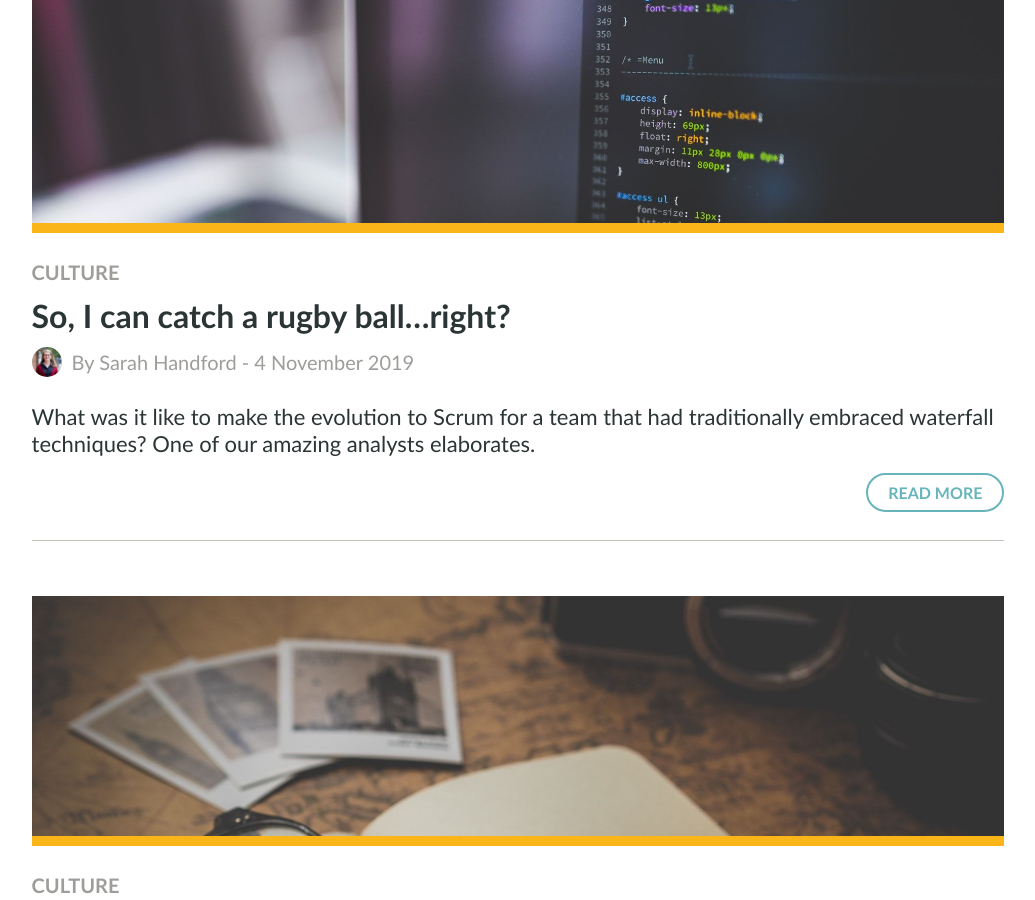
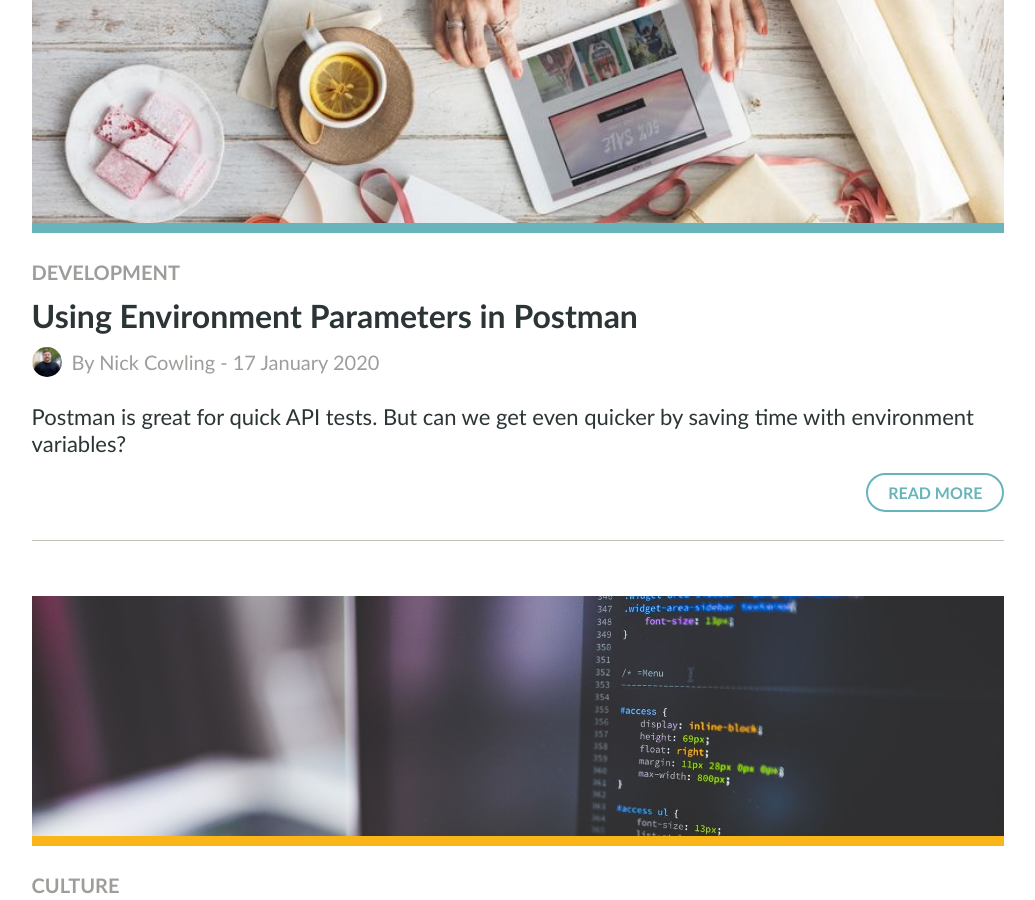
Before and after one commit to Paymentshield/tech-blog, a Jekyll site: the page built from index.html, in a window 1280 px wide and 900 px high, scrolled down 551 px. Shown: the whole window, without its empty margins (122-1157 px from the left). Built offline with Jekyll 4.4.1, drawn with Linux system fonts in a browser that asks for light colours; the list of posts is cut into pages by our own code; some of the changed lines change nothing that is shown.

Commit message:
Nick postman draft

```diff
--- a/_config.yml
+++ b/_config.yml
@@ -124,6 +124,10 @@
     name: Naim El Harrati
     avatar: "assets/img/avatars/dan.jpg"
     url: ""
+  nc:
+    name: Nick Cowling
+    avatar: "assets/img/avatars/dan.jpg"
+    url: ""
 
 # PORTFOLIO
 # collections:
--- /dev/null
+++ b/_posts/2020-01-17-using-environment-parameters-in-postman.md
@@ -0,0 +1,61 @@
+---
+layout: post
+title: Using Environment Parameters in Postman
+feature-img: "assets/img/pexels/desk-messy.jpeg"
+thumbnail: "assets/img/thumbnails/desk-messy.jpeg"
+image: "assets/img/thumbnails/desk-messy.jpg"
+tags: [Postman, API]
+author-id: nc
+category: Development
+excerpt: Postman is great for quick API tests. But can we get even quicker by saving time with environment variables?
+---
+
+Postman is great for quick API tests. But can we get even quicker by saving time with environment variables? I'm Nick, I'm a software development intern here at Paymentshield, on placement from Manchester Metropolitan, and I'm going to talk a little about how we can use this powerful feature!
+
+## What is Postman?
+
+Postman is an API (Application Programming Interface) development tool which helps to build, test and modify APIs. In Postman, you can  make various types of HTTP requests (GET, POST, PUT, DELETE, PATCH), save environments for later use, and convert the API to code for various languages (like JavaScript and Python).
+
+## What is an environment, and why use them?
+
+An environment is a set of variables that allows you to switch the context of your requests.  Environments are useful as they allow you to create robust requests that you can reuse; by storing values in variables, you can reference it throughout your collections, environments and requests – and if you need to update the value, you only have to change it in one place. This increases your ability to work efficiently and minimize the likelihood of error.
+
+## Setup
+
+To add environmental parameters to Postman, first we have to create an environment . To do this, click on the cog wheel located near the top right of the application (highlighted in yellow below)
+
+![Click the config button](/assets/img/postman/config.png)
+
+After you click the cog wheel, an overlay called "Manage Environments" should appear. Click on the Add button.
+
+![Click on Add](/assets/img/postman/add.png)
+
+Provide an environment name (like Development), and then enter the variable information you want in  this environment. Once you are finished entering all your variables, click Add.
+
+![Set the environment variables](/assets/img/postman/env-variables.png)
+
+After you have added the environment, close the "Manage Environments" overlay and then click on the dropdown near the top right. Change the environment to the one you just created.
+
+![Choose the environment you just made](/assets/img/postman/pick-environment.png)
+
+On a new request, navigate to the Headers tab. Enter your key, and for the value you want to surround the variable name with two curly braces, for example: {% raw %} `{{userid}}` {% endraw %}
+
+ > Tip: entering a curly brace into the value box will display to you the possible variables to use in the environment.
+
+![Use your variables](/assets/img/postman/use-variables.png)
+
+Do this for all of the `key:values` that you need in your header.
+
+Alternatively, you may want to use the Bulk-Edit feature. To add your `key:values` this way, click on "Bulk Edit".
+
+![Click bulk edit](/assets/img/postman/bulk-edit.png)
+
+
+You can enter your key value pairs in here by the syntax: `key:value`. When using variables as your value, you must wrap the variable with two curly braces, like {% raw %} `{{userid}}` {% endraw %}.
+
+![Bulk editing headers](/assets/img/postman/bulk-editing.png)
+
+Enter the API URL and then send your request.
+
+
+## Wrap up
```
Also changed, not shown: assets/img/postman/add.png (added), assets/img/postman/bulk-edit.png (added), assets/img/postman/bulk-editing.png (added), assets/img/postman/config.png (added), assets/img/postman/env-variables.png (added), assets/img/postman/finish.png (added), assets/img/postman/pick-environment.png (added), assets/img/postman/use-variables.png (added).
